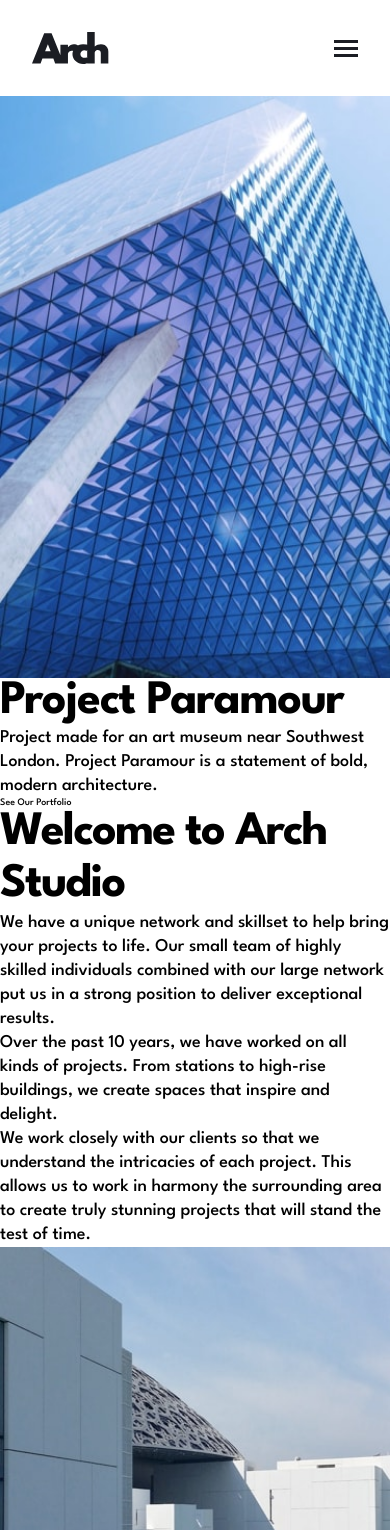
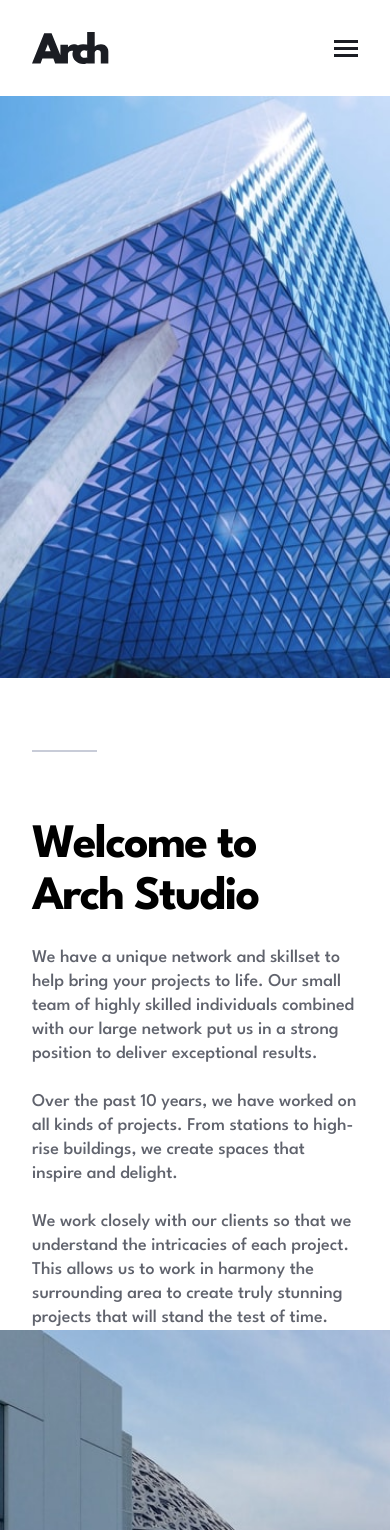
Before and after one commit to Alexandre-st/Arch-studio-multipage-website, a React (Create React App) app: page / in a window 390 px wide. Shown: the top 1530 px of the page. Built offline with nearby package versions, Linux system fonts and the light colour scheme.

Commit message:
Add somes styles for the tablet and desktop home page but need to fix some details

```diff
--- a/src/pages/Home.js
+++ b/src/pages/Home.js
@@ -3,6 +3,7 @@ import { Link } from 'react-router-dom';
 import ParamourMobile from '../assets/home/mobile/image-hero-paramour.jpg';
 import ParamourTablet from '../assets/home/tablet/image-hero-paramour.jpg';
 import ParamourDesktop from '../assets/home/desktop/image-hero-paramour.jpg';
+import WelcomeImg from '../assets/home/desktop/image-welcome.jpg';
 import SmTeamMobile from '../assets/home/mobile/image-small-team.jpg' ;
 import SmTeamTablet from '../assets/home/tablet/image-small-team.jpg' ;
 import SmTeamDesktop from '../assets/home/desktop/image-small-team.jpg';
@@ -22,24 +23,25 @@ const Home = () => {
             <p className="text">
               Project made for an art museum near Southwest London. Project Paramour is a statement of bold, modern architecture.
             </p>
+            <Link to='/'>See Our Portfolio</Link>
           </div>
-          <Link to='/'>See Our Portfolio</Link>
         </div>
       </section>
 
-      <section className="welcome">
+      <section className="welcome container">
         <div className="welcome-content">
+          <div className="welcome-border" />
+          <p className="welcome-word">Welcome</p>
           <h2 className="mid-title">Welcome to Arch Studio</h2>
           <div className="welcome-content-text">
             <p className="text">
               We have a unique network and skillset to help bring your projects to life. Our small team of highly skilled individuals combined with our large network put us in a strong position to deliver exceptional results.
-            </p>
-            <p className="text">
+              <br /><br />
               Over the past 10 years, we have worked on all kinds of projects. From stations to high-rise buildings, we create spaces that inspire and delight.
-            </p>
-            <p className="text">
+              <br /><br />
               We work closely with our clients so that we understand the intricacies of each project. This allows us to work in harmony the surrounding area to create truly stunning projects that will stand the test of time.
             </p>
+            <img className="welcome-content-text-img" src={WelcomeImg} alt="Bulding representation" />
           </div>
         </div>
       </section>
--- a/src/styles/base/_base.scss
+++ b/src/styles/base/_base.scss
@@ -11,14 +11,14 @@ h1, h2, h3, h4 {
 
 .container {
   max-width: 110rem;
+  padding: 0 3.2rem;
   margin: auto;
-  padding: 0 3.2rem;
 
   @include mq(tablet) {
-    padding: 0 9.6rem;
+    padding: 0 9.7rem;
   }
 
-  @include mq(laptop) {
-    padding: 0 16.4rem;
+  @include mq(desktop) {
+    padding: 0;
   }
 }
--- a/src/styles/index.scss
+++ b/src/styles/index.scss
@@ -10,3 +10,4 @@
 @use './components/menu';
 
 // == PAGE == //
+@use './pages/home';
--- a/src/styles/layouts/_header.scss
+++ b/src/styles/layouts/_header.scss
@@ -11,6 +11,10 @@
       margin: 5.6rem 0;
       justify-content: flex-start;
     }
+
+    // @include mq(desktop) {
+    //   margin: 5.6rem 16.4rem;
+    // }
 
     &-logo {
       width: 7.7rem;
--- /dev/null
+++ b/src/styles/pages/_home.scss
@@ -0,0 +1,92 @@
+@use '../variables/mixins' as *;
+
+// == Hero Part for the HomePage
+.home-hero {
+  &-content {
+    &-text {
+      display: none;
+    }
+  }
+}
+
+// == Welcome section
+.welcome {
+  margin-top: 7.2rem;
+
+  @include mq(tablet) {
+    margin-top: 8.9rem;
+  }
+
+  @include mq(laptop) {
+    margin-top: 10.8rem;
+    position: relative;
+  }
+
+  &-content {
+
+    h2 {
+      @include mq(tablet) {
+        margin-top: -4.1rem;
+        width: 44.6rem;
+      }
+    }
+
+    &-text {
+      margin-top: 2.2rem;
+      color: #60636D;
+
+      @include mq(tablet) {
+        margin-top: 4.3rem;
+      }
+
+      @include mq(laptop) {
+        display: flex;
+        gap: 12.5rem;
+      }
+
+      @include mq(desktop) {
+        margin-left: 19.9rem;
+      }
+
+      &-img {
+        display: none;
+
+        @include mq(laptop) {
+          display: block;
+          margin-top: -13.5rem;
+        }
+      }
+    }
+  }
+
+  // == Design part for the welcome section
+  &-word {
+    display: none;
+
+    @include mq(tablet) {
+      display: block;
+      font-size: 15rem;
+      line-height: 20rem;
+      font-weight: 700;
+      letter-spacing: -3px;
+      color: #EEEFF4;
+    }
+
+    @include mq(laptop) {
+      font-size: 25rem;
+      line-height: 20rem;
+      letter-spacing: -5px;
+      // position: absolute;
+    }
+  }
+
+  &-border {
+    border: 1px solid #C8CCD8;
+    width: 6.5rem;
+    margin-bottom: 6.8rem;
+
+    @include mq(tablet) {
+      display: none;
+    }
+  }
+}
```
